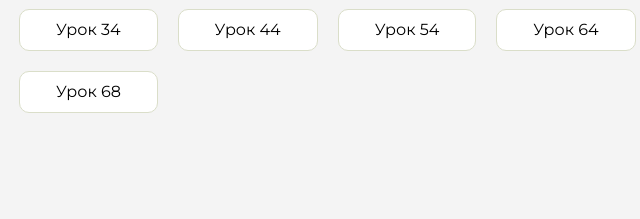
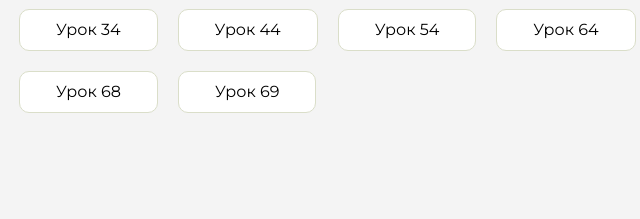
Before and after one commit to Zhanat8/homework, a plain HTML site: page index.html in a window 1280 px wide. Shown: the part 291-510 px from the top of the page, 437-1077 px from the left. Drawn offline with Linux system fonts and the light colour scheme.

Commit message:
Update index.html

```diff
--- a/index.html
+++ b/index.html
@@ -122,6 +122,9 @@
                     <li class="content__list-item">
                         <a href="lesson-68/index.html">Урок 68</a>
                     </li>
+                    <li class="content__list-item">
+                        <a href="lesson-69-1/index.html">Урок 69</a>
+                    </li>
                 </ul>
             </div>
             <div class="content__block hidden" id="diplomBlock">
```
